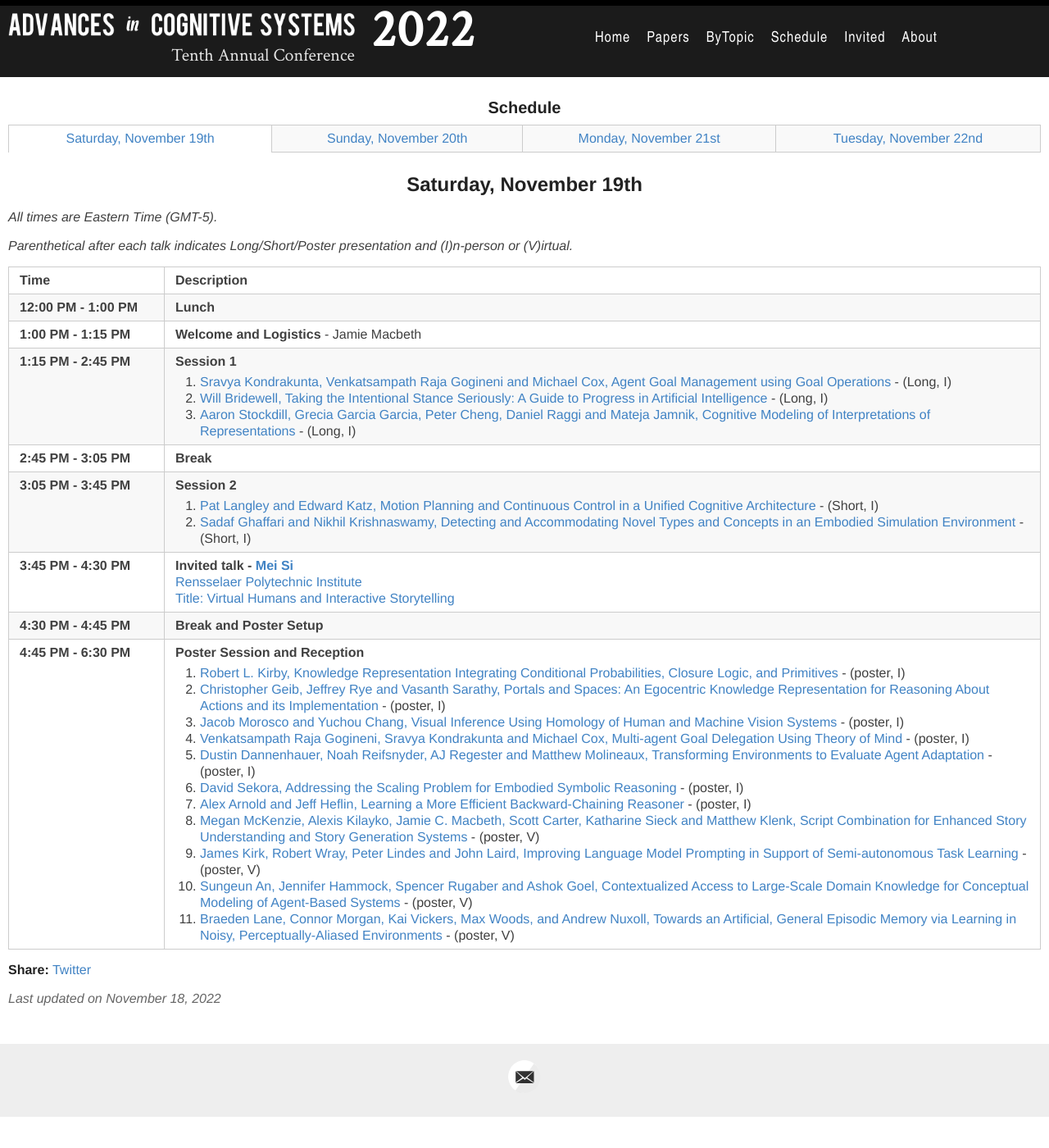
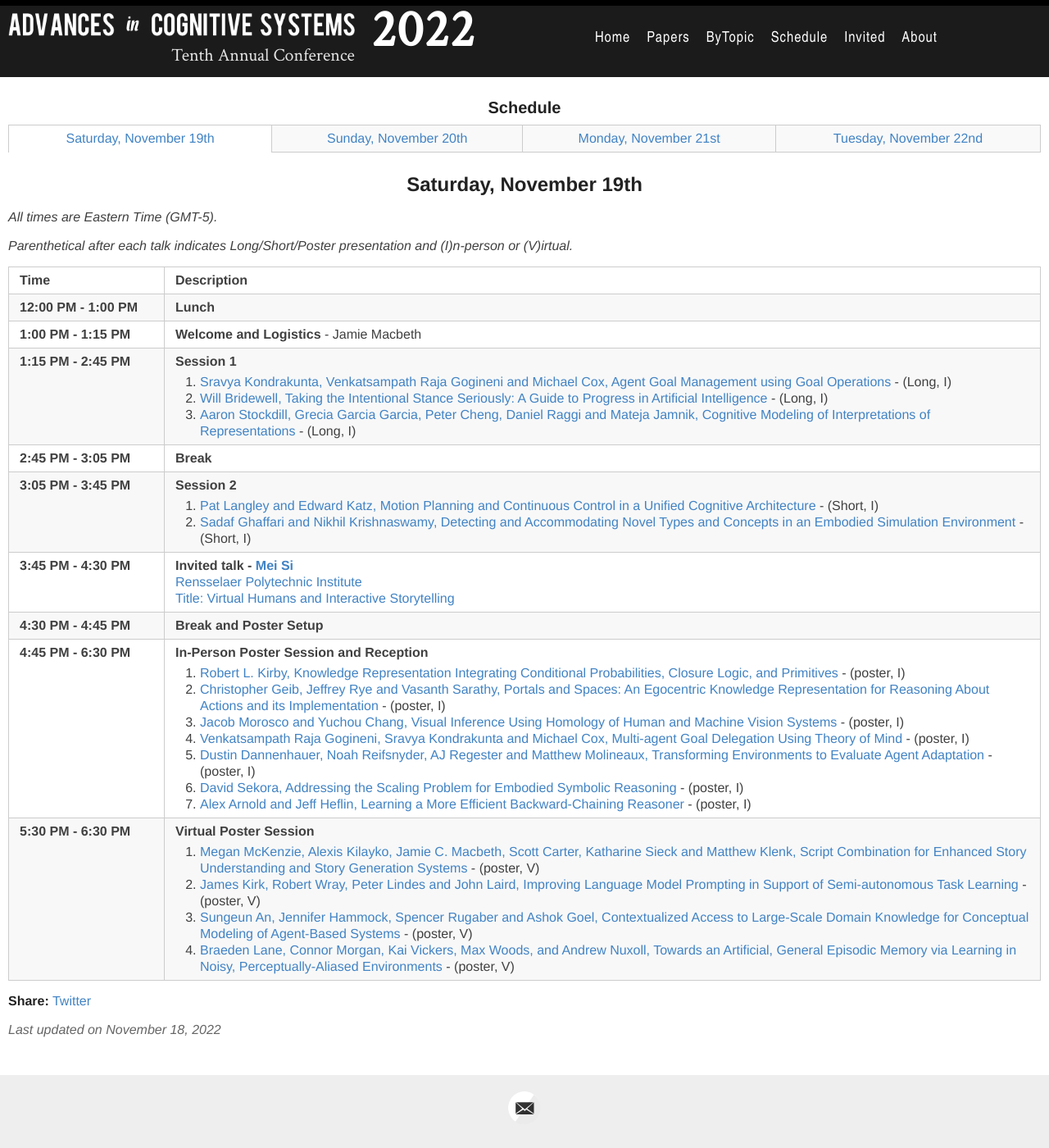
Before and after one commit to AdvancesInCognitiveSystems/acs2022, a Jekyll site: the page built from _days/saturday-day1.md, in a window 1280 px wide. Shown: the whole page at 82% size. Built offline with Jekyll 4.4.1, drawn with Linux system fonts in a browser that asks for light colours; before the commit the page ends 1362 px from its top, so only the background shows below that.

Commit message:
Split poster session

```diff
--- a/_days/saturday-day1.md
+++ b/_days/saturday-day1.md
@@ -109,7 +109,7 @@ the Harding Center for Risk Literacy, University of Potsdam</a><br>
   <td>  <b> Break and Poster Setup</b> </td>
 </tr>
 <tr>
-  <td id="session2"> <span class="schedtime"> 4:45 PM - 6:30 PM </span></td><td> <b> Poster Session and Reception </b>
+  <td id="poster1"> <span class="schedtime"> 4:45 PM - 6:30 PM </span></td><td> <b> In-Person Poster Session and Reception </b>
 <!-- ###### Chaired by TBD -->
 
   <ol>
@@ -120,6 +120,16 @@ the Harding Center for Risk Literacy, University of Potsdam</a><br>
     <li> <a href="{{site.baseurl}}/data/acs22_paper-1545.pdf">Dustin Dannenhauer, Noah Reifsnyder, AJ Regester and Matthew Molineaux, Transforming Environments to Evaluate Agent Adaptation</a> - (poster, I)</li>
     <li> <a href="{{site.baseurl}}/data/acs22_paper-1568.pdf">David Sekora, Addressing the Scaling Problem for Embodied Symbolic Reasoning</a> - (poster, I)</li>
     <li> <a href="{{site.baseurl}}/data/acs22_paper-1694.pdf">Alex Arnold and Jeff Heflin, Learning a More Efficient Backward-Chaining Reasoner</a> - (poster, I)</li>
+  </ol>
+
+  </td>
+</tr>
+
+<tr>
+  <td id="poster2"> <span class="schedtime"> 5:30 PM - 6:30 PM </span></td><td> <b> Virtual Poster Session </b>
+<!-- ###### Chaired by TBD -->
+
+  <ol>
     <li> <a href="{{site.baseurl}}/data/acs22_paper-1217.pdf">Megan McKenzie, Alexis Kilayko, Jamie C. Macbeth, Scott Carter, Katharine Sieck and Matthew Klenk, Script Combination for Enhanced Story Understanding and Story Generation Systems</a> - (poster, V)</li>
     <li> <a href="{{site.baseurl}}/data/acs22_paper-3723.pdf">James Kirk, Robert Wray, Peter Lindes and John Laird, Improving Language Model Prompting in Support of Semi-autonomous Task Learning</a> - (poster, V)</li>
     <li> <a href="{{site.baseurl}}/data/acs22_paper-9282.pdf">Sungeun An, Jennifer Hammock, Spencer Rugaber and Ashok Goel, Contextualized Access to Large-Scale Domain Knowledge for Conceptual Modeling of Agent-Based Systems</a> - (poster, V)</li>
```
